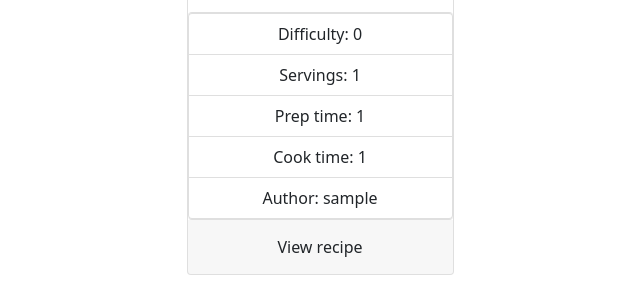
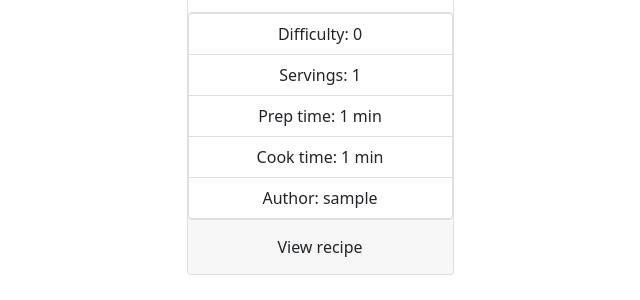
Before and after one commit to erikandersson96/portfolio-project-four, a Django app: page / in a window 1280 px wide. Shown: the part 1453-1753 px from the top of the page, without its empty margins (320-960 px from the left). Run offline with Django 3.2, Linux system fonts and the light colour scheme; tables that the repository leaves empty hold one stand-in row (values such as "Sample post"); some libraries are stand-ins or nearby versions.

Commit message:
Add min to prep and cook time

```diff
--- a/templates/home.html
+++ b/templates/home.html
@@ -47,8 +47,8 @@
                     <ul class="list-group">
                         <li class="list-group-item align-items-center">Difficulty: {{ recipe.difficulty }}</li>
                         <li class="list-group-item align-items-center">Servings: {{ recipe.serves }}</li>
-                        <li class="list-group-item align-items-center">Prep time: {{ recipe.prep_time }}</li>
-                        <li class="list-group-item align-items-center">Cook time: {{ recipe.cook_time }}</li>
+                        <li class="list-group-item align-items-center">Prep time: {{ recipe.prep_time }} min</li>
+                        <li class="list-group-item align-items-center">Cook time: {{ recipe.cook_time }} min</li>
                         <li class="list-group-item align-items-center">Author: {{ recipe.author }}</li>
                     </ul>
                     <!-- Add url 'recipe_detail' recipe.slug within anchor tags for card footer href!!!!-->
```
Also changed, not shown: recipes/templates/edit_recipe.html (added), recipes/templates/recipe_detail.html (added), recipes/templates/week_list.html (deleted), static/site_images/pexels-engin-akyurt-1437267.jpg (added).
